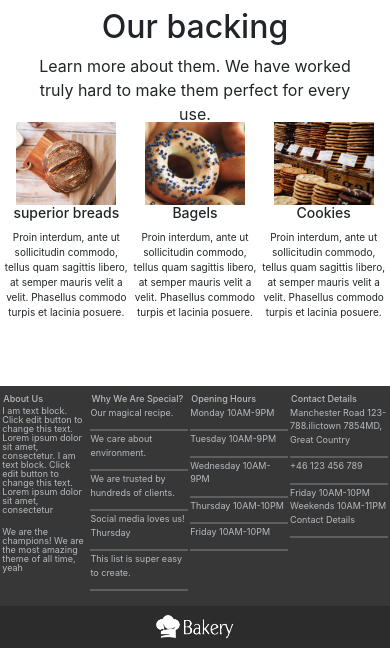
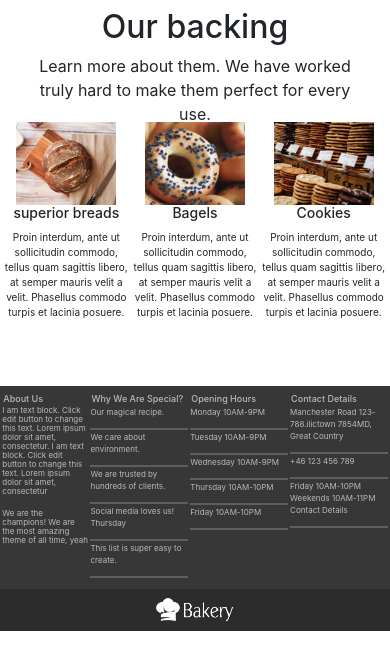
Before and after one commit to Abdo3882/Bakery, a plain HTML site: page index.html in a window 390 px wide. Shown: the part 1537-2185 px from the top of the page. Drawn offline with nearby package versions, Linux system fonts and the light colour scheme.

Commit message:
Update style.css

```diff
--- a/style.css
+++ b/style.css
@@ -342,7 +342,7 @@ transition: .75s;
 
 
         .info{
-            height: 26vh;
+            height: 24vh;
             width: 100%;
             background-color: rgba(0, 0, 0, 0.786);
             color: rgba(240, 248, 255, 0.688);
@@ -352,11 +352,11 @@ transition: .75s;
         }
         .div-c{
             width: 22%;
-            height: 26vh;
+            height: 24vh;
         }
         .div-c3{
             width: 25%;
-            height: 26vh;
+            height: 24vh;
         }
         .div-c3 ul{
          list-style: none ;
@@ -370,7 +370,7 @@ transition: .75s;
             padding-bottom: 10px;
             margin-top: 1px;
             list-style: none ;
-            font-size: 9px;
+            font-size: 8px;
 
         }
         .info h2{
@@ -382,7 +382,7 @@ transition: .75s;
         .div-c p {
         line-height: 9px;
         margin-bottom: 13px;
-        font-size: 9px;
+        font-size: 8px;
 
         }
 
```
